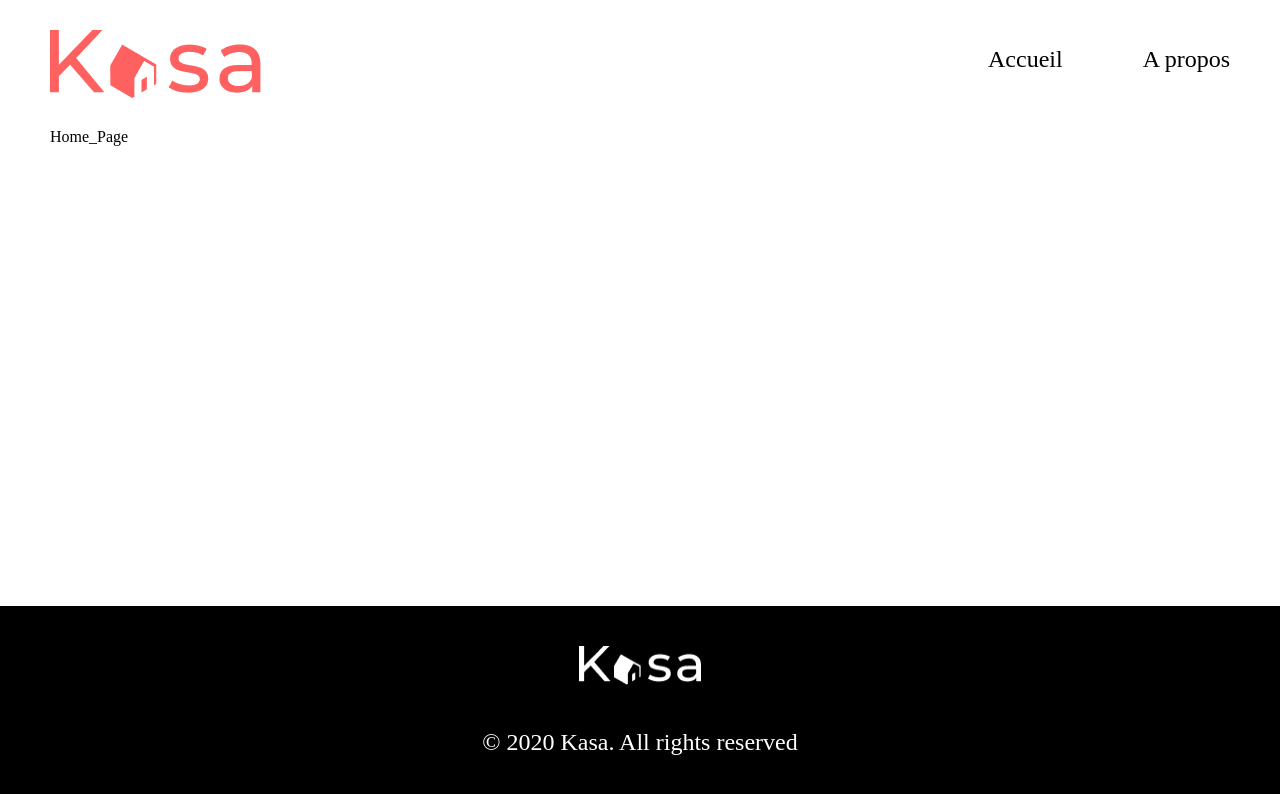
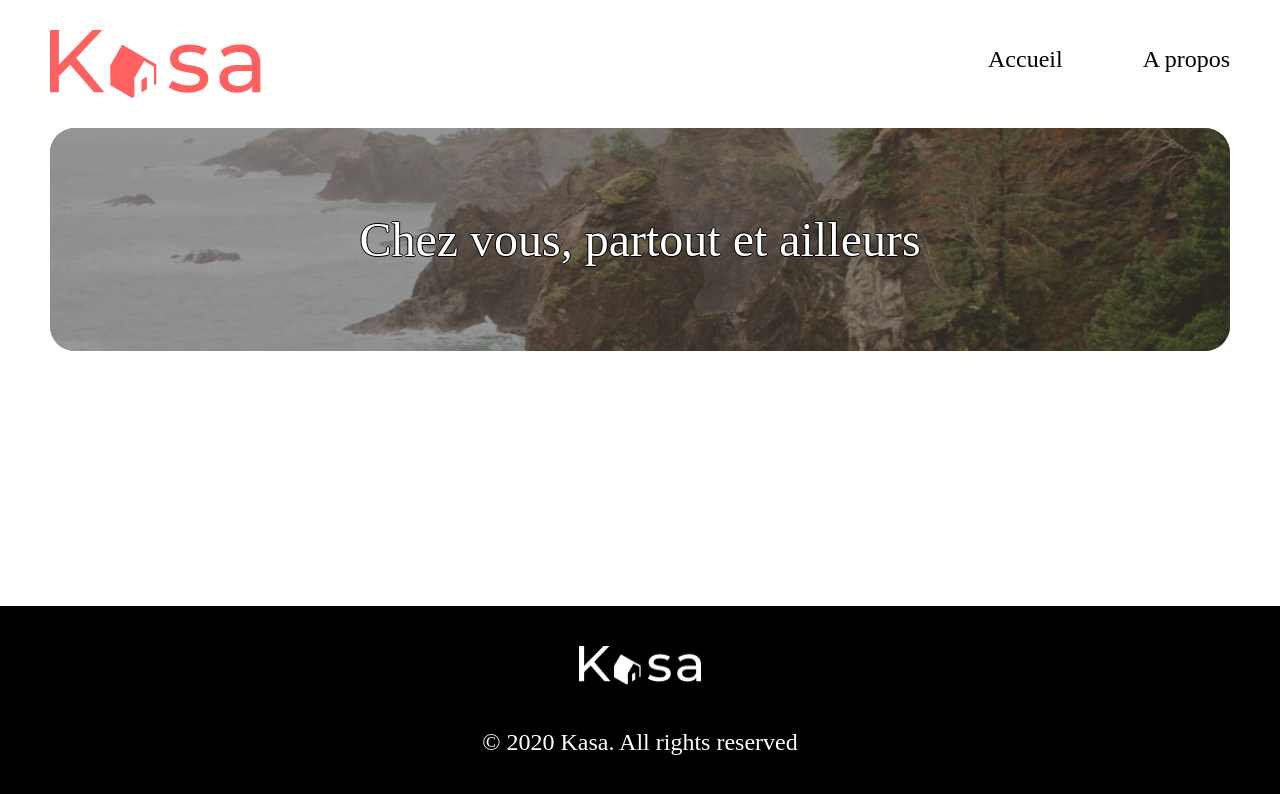
Before and after one commit to thmsrzk/OC-DW_P5_Kasa, a React (Vite) app: page / in a window 1280 px wide. Shown: the top 794 px of the page. Built offline with nearby package versions, Linux system fonts and the light colour scheme.

Commit message:
Homepage Banner done.

```diff
--- a/src/components/Home.jsx
+++ b/src/components/Home.jsx
@@ -1,8 +1,12 @@
 import React from 'react';
+import Banner from './Home/Banner.jsx'
+import '../styles/Home.scss';
 
 function Home() {
   return (
-    <div>Home_Page</div>
+    <>
+      <Banner />
+    </>
   )
 }
 
--- /dev/null
+++ b/src/components/Home/Banner.jsx
@@ -0,0 +1,14 @@
+import React from 'react'
+import BannerImg from '../../assets/images/Kasa_Home_Banner.png';
+
+
+function Banner() {
+  return (
+    <div className="banner">
+      <img src={BannerImg} alt="" />
+      <p>Chez vous, partout et ailleurs</p>
+    </div>
+  )
+}
+
+export default Banner
--- /dev/null
+++ b/src/styles/Home.scss
@@ -0,0 +1,21 @@
+.banner{
+    display: flex;
+    align-items: center;
+    text-align: center;
+    justify-content: center;
+    background-color: black;
+    border-radius: 25px;
+    img{
+        object-fit: cover;
+        width: 100%;
+        height: 223px;
+        opacity: 0.6;
+        border-radius: 25px;
+    }
+    p{
+        position: absolute;
+        color: white;
+        font-size: 48px;
+        text-shadow: -1px 0 black, 0 1px black, 1px 0 black, 0 -1px black;
+    }
+}
```
